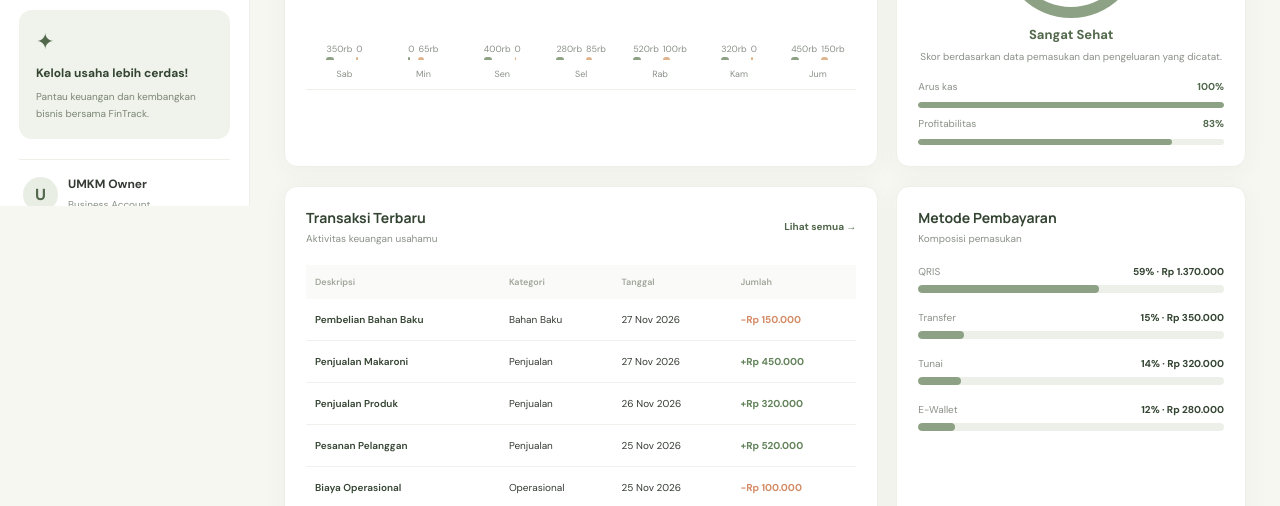
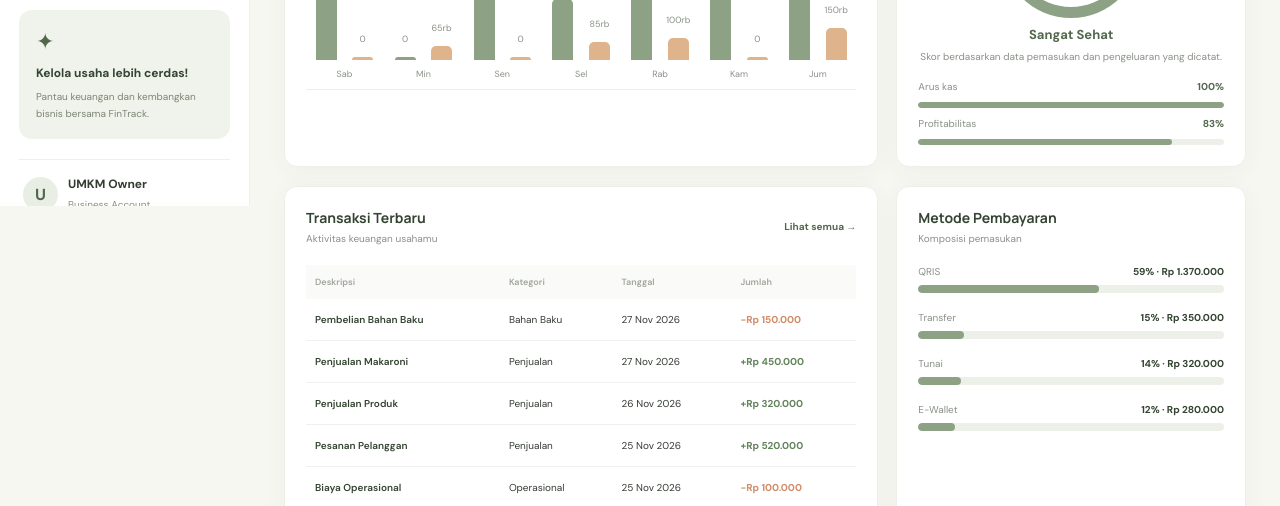
Before and after one commit to rezantikapark-hash/UMKM-fintrack., a plain HTML site: page index.html in a window 1280 px wide. Shown: the part 594-1100 px from the top of the page. Drawn offline with Linux system fonts and the light colour scheme.

Commit message:
Update style.css

```diff
--- a/style.css
+++ b/style.css
@@ -471,6 +471,28 @@ button {
   align-items: flex-end;
   justify-content: center;
   gap: 4px;
+}
+
+.chart-bar-group {
+  height: 100%;
+  width: 50%;
+  display: flex;
+  flex-direction: column;
+  justify-content: flex-end;
+  align-items: center;
+  min-width: 0;
+}
+
+.chart-bar-group .bar {
+  width: min(100%, 21px);
+}
+
+.chart-value {
+  font-size: 8px;
+  color: var(--dark);
+  text-align: center;
+  white-space: nowrap;
+  margin-bottom: 3px;
 }
 
 .bar {
```
